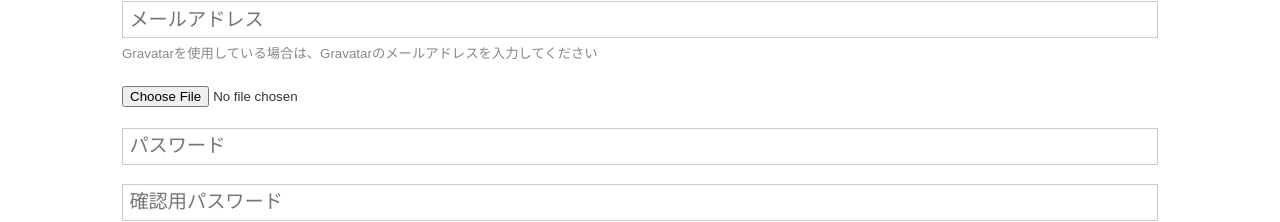
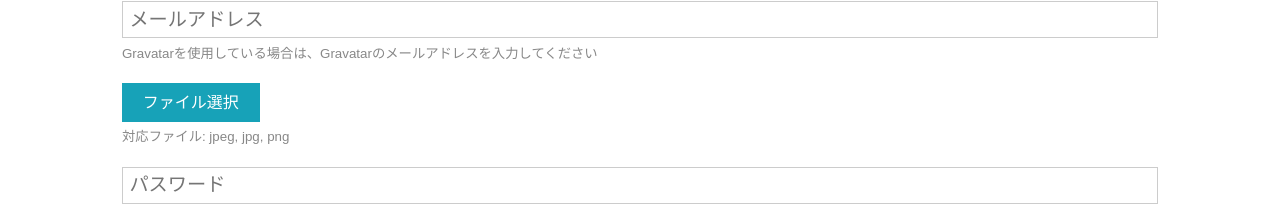
Before and after one commit to tk1351/introduct_dev, a React app in the folder frontend/: page /register in a window 1280 px wide. Shown: the part 282-504 px from the top of the page. Built offline with nearby package versions, Linux system fonts and the light colour scheme; no server answers; the HTML template or start-up script is replaced by a standard one.

Commit message:
added submit image to Post

```diff
--- a/frontend/src/App.css
+++ b/frontend/src/App.css
@@ -256,6 +256,10 @@ img {
   padding: 0.4rem;
   font-size: 1.2rem;
   border: 1px solid #ccc;
+}
+
+.form input[type='file'] {
+  display: none;
 }
 
 .form input[type='submit'],
--- a/frontend/src/components/auth/Register.tsx
+++ b/frontend/src/components/auth/Register.tsx
@@ -126,9 +126,17 @@ const Register = () => {
           </small>
         </div>
         <div className="form-group">
-          <i className="far fa-images fa-3x">
-            <input type="file" onChange={onChangeImageHandler} />
-          </i>
+          <i className="far fa-images fa-3x"></i>
+          <label className="btn btn-primary">
+            <input
+              type="file"
+              accept="image/*"
+              onChange={onChangeImageHandler}
+            />
+            ファイル選択
+          </label>
+          {image !== null && <p>{image.name}</p>}
+          <small className="form-text">対応ファイル: jpeg, jpg, png</small>
         </div>
         <div className="form-group">
           <input
--- a/frontend/src/components/post/Post.tsx
+++ b/frontend/src/components/post/Post.tsx
@@ -67,11 +67,14 @@ const Post: FC<PageProps> = ({ match }) => {
             <div>
               <h4>{singlePost.title}</h4>
               <p className="my-1">{singlePost.text}</p>
+              <div>
                 {singlePost.imageUrl === '' ? (
                   <></>
                 ) : (
                   <img src={singlePost.imageUrl} />
                 )}
+              </div>
+              <div>
                 {singlePost.url === '' ? (
                   <></>
                 ) : (
@@ -85,6 +88,7 @@ const Post: FC<PageProps> = ({ match }) => {
                     <span>{singlePost.url}</span>
                   </a>
                 )}
+              </div>
               <p className="post-date">
                 Posted on{' '}
                 <Moment format="YYYY/MM/DD">{singlePost.createdAt}</Moment>
--- a/frontend/src/components/posts/PostForm.tsx
+++ b/frontend/src/components/posts/PostForm.tsx
@@ -54,8 +54,6 @@ const PostForm = ({ history }: Props) => {
       imageUrl = await storage.ref('avatars').child(fileName).getDownloadURL()
       const postData: PostData = { ...formData, imageUrl }
       const resultAction = await dispatch(addPost(postData))
-
-      console.log('postData', postData)
 
       if (addPost.fulfilled.match(resultAction)) {
         unwrapResult(resultAction)
@@ -138,19 +136,18 @@ const PostForm = ({ history }: Props) => {
             cols={30}
           ></textarea>
         </div>
-        {/* <div className="form-group">
-          <input
-            type="text"
-            placeholder="画像"
-            name="image"
-            value={image}
-            onChange={(e) => onChange(e)}
-          />
-        </div> */}
         <div className="form-group">
-          <i className="far fa-images fa-3x">
-            <input type="file" onChange={onChangeImageHandler} />
-          </i>
+          <i className="far fa-images fa-3x"></i>
+          <label className="btn btn-primary">
+            <input
+              type="file"
+              accept="image/*"
+              onChange={onChangeImageHandler}
+            />
+            ファイル選択
+          </label>
+          {image !== null && <p>{image.name}</p>}
+          <small className="form-text">対応ファイル: jpeg, jpg, png</small>
         </div>
         <div className="form-group">
           <input
```
Lines whose indentation alone changed are shown as unchanged.
